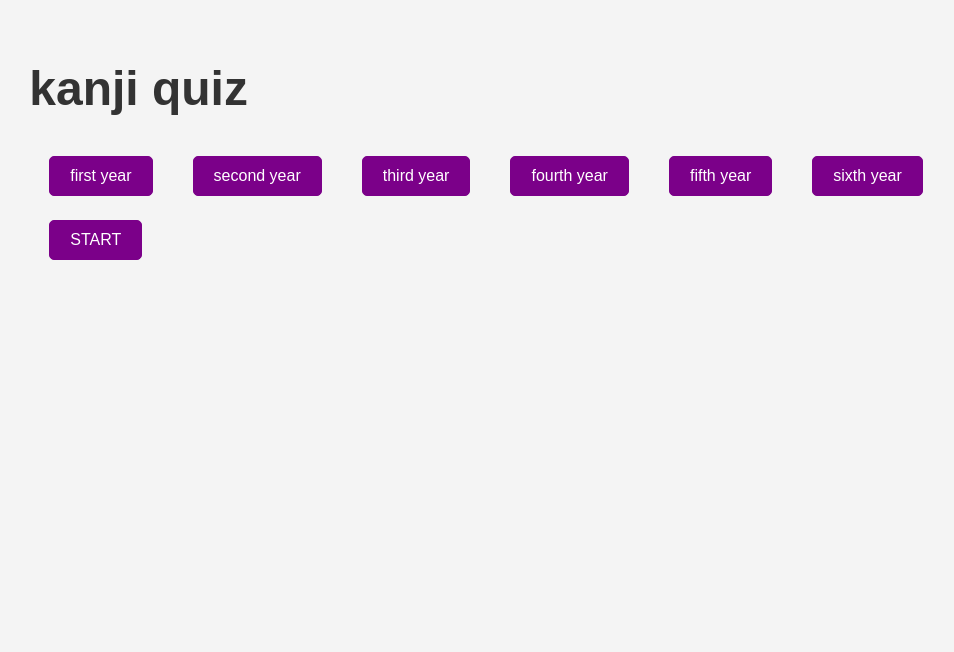
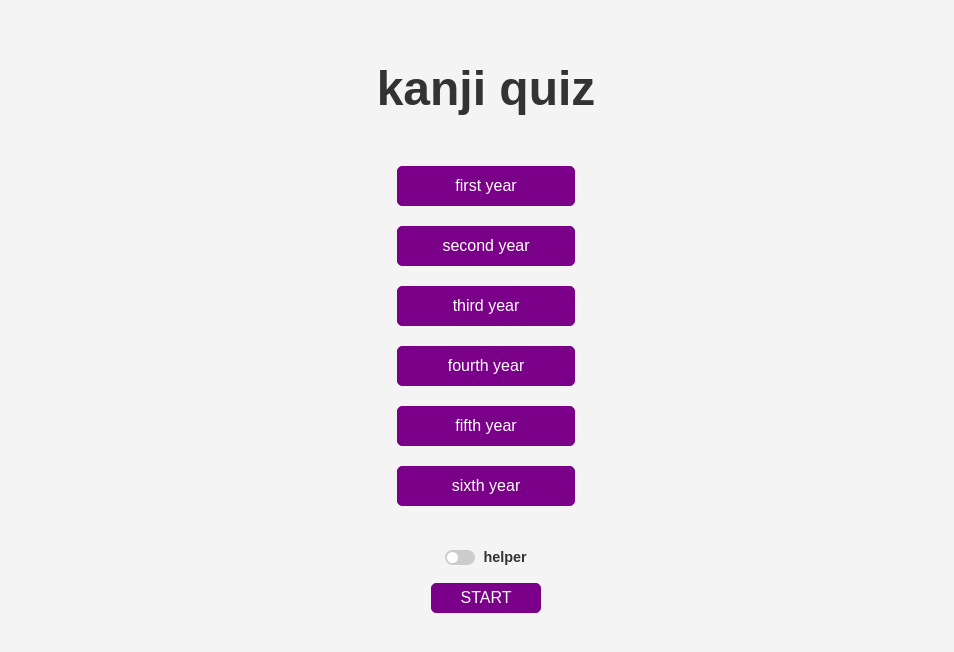
Before and after one commit to wjc0712h/jp-quiz, a website with bundled scripts: page index.html in a window 1280 px wide. Both pictures are taken after a click on the button "Kanji". Shown: the whole page, without its empty margins (154-1108 px from the left). Built offline with nearby package versions, Linux system fonts and the light colour scheme.

Commit message:
version 1.0

```diff
--- a/index.ts
+++ b/index.ts
@@ -151,7 +151,7 @@ document.addEventListener("DOMContentLoaded", () => {
   Kanji
   */
   function kanjiQuiz() {
-    function kanaMain() {
+    function kanjiMain() {
       main.innerHTML = `
         <h2>kanji quiz</h2>
         <div id="practice-buttons">
@@ -162,8 +162,30 @@ document.addEventListener("DOMContentLoaded", () => {
           <button id="practice-kanji">fifth year</button>
           <button id="practice-kanji">sixth year</button>
         </div>
+        <div id="practice-options">
+          <div class="toggle-container">
+            <label class="toggle">
+              <input  id="helper" type="checkbox" />
+              <span class="slider"></span>
+          </label>
+          <span class="toggle-label">helper</span>
+        </div>
          <button id="kanji-start">START</button>
+        </div>
          `
+         let helper = false;
+         console.log(helper);
+         let helper_toggle = document.querySelector("input[id=helper]");
+         if (helper_toggle) {
+           helper_toggle.addEventListener('change', function (this: HTMLInputElement) {
+               if (this.checked) {
+                   helper = true;
+               } else {
+                   helper = false;
+               }
+               //console.log(helper);
+           });
+       }
          function StartQuiz() {
           let hash = window.location.href.split('#')[1];
           if(hash == null || hash == '')
@@ -175,13 +197,15 @@ document.addEventListener("DOMContentLoaded", () => {
             return index !== -1 ? (index + 1).toString() : undefined;
           };
 
-
           let kanjiblocks = kanjiDB.filter((kanji) => kanji.grade === hashToNumber(hash));
           //blocks = shuffleArray(blocks)
           //console.log(kanjiblocks);
 
           let gridHTML = `<div id="grid">`;
           kanjiblocks.forEach((block: any, index: any) => {
+            let placeholder = ''
+            if(helper)
+              placeholder = block.meaningKR.split(' ')[0]
             let umdok = (block.umdok != null) ? block.umdok : ''
             let hundok = (block.hundok != null) ? block.hundok : ''
               gridHTML += `
@@ -192,7 +216,7 @@ document.addEventListener("DOMContentLoaded", () => {
                       <span>${umdok}</span>
                       <span>${hundok}</span>
                       </div>
-                      <input type="text" id="guess-${index}" autocomplete="off" placeholder="">
+                      <input type="text" id="guess-${index}" autocomplete="off" placeholder="${placeholder}">
                  </div>
               `;
           });
@@ -264,7 +288,7 @@ document.addEventListener("DOMContentLoaded", () => {
           StartQuiz()
         })
   }
-  kanaMain()
+  kanjiMain()
 }
 
 
--- a/styles.css
+++ b/styles.css
@@ -60,13 +60,13 @@ body {
 /* kana quiz*/
   #practice-buttons {
     display: flex;
-    justify-content: space-around;
+    flex-direction: column;
     margin: 20px 0px;
   }
 
   #practice-buttons button {
     padding: 10px 20px;
-    margin: 0px 20px;
+    margin: 10px 20px;
     font-size: 1rem;
     cursor: pointer;
     border: 1px solid #7b0089;
@@ -81,11 +81,15 @@ body {
 
   #practice-options {
     display: flex;
-    justify-content: space-around;
+    flex-direction: column;
+    align-items: center;
   }
 
   #practice-options button {
-    padding: 10px 20px;
+
+    width: 50%;
+    padding: 5px;
+    margin: 5px 10px;
     font-size: 1rem;
     cursor: pointer;
     border: 1px solid #7b0089;
@@ -169,6 +173,7 @@ body {
     }
   }
   /* kanji quiz */
+
   #back-menu {
     float: right;
     font-size: 0.8rem;
@@ -216,3 +221,61 @@ body {
     transform: translateY(-1px);
     box-shadow: 0 6px 15px rgba(0, 0, 0, 0.3);
   }
+  /* Toggle Container */
+.toggle-container {
+  display: flex;
+  align-items: center;
+  gap: 8px;
+  margin: 13px;
+}
+
+/* Toggle */
+.toggle {
+  position: relative;
+  display: inline-block;
+  width: 30px;
+  height: 15px;
+}
+
+.toggle input {
+  opacity: 0;
+  width: 0;
+  height: 0;
+}
+
+.slider {
+  position: absolute;
+  cursor: pointer;
+  top: 0;
+  left: 0;
+  right: 0;
+  bottom: 0;
+  background-color: #ccc;
+  transition: 0.3s;
+  border-radius: 15px;
+}
+
+.slider:before {
+  position: absolute;
+  content: "";
+  height: 11px;
+  width: 11px;
+  left: 2px;
+  bottom: 2px;
+  background-color: white;
+  transition: 0.4s;
+  border-radius: 50%;
+}
+
+input:checked + .slider {
+  background-color: #7b0089;
+}
+
+input:checked + .slider:before {
+  transform: translateX(15px);
+}
+
+.toggle-label {
+  font-size: 0.9rem;
+  color: #333;
+}
```
